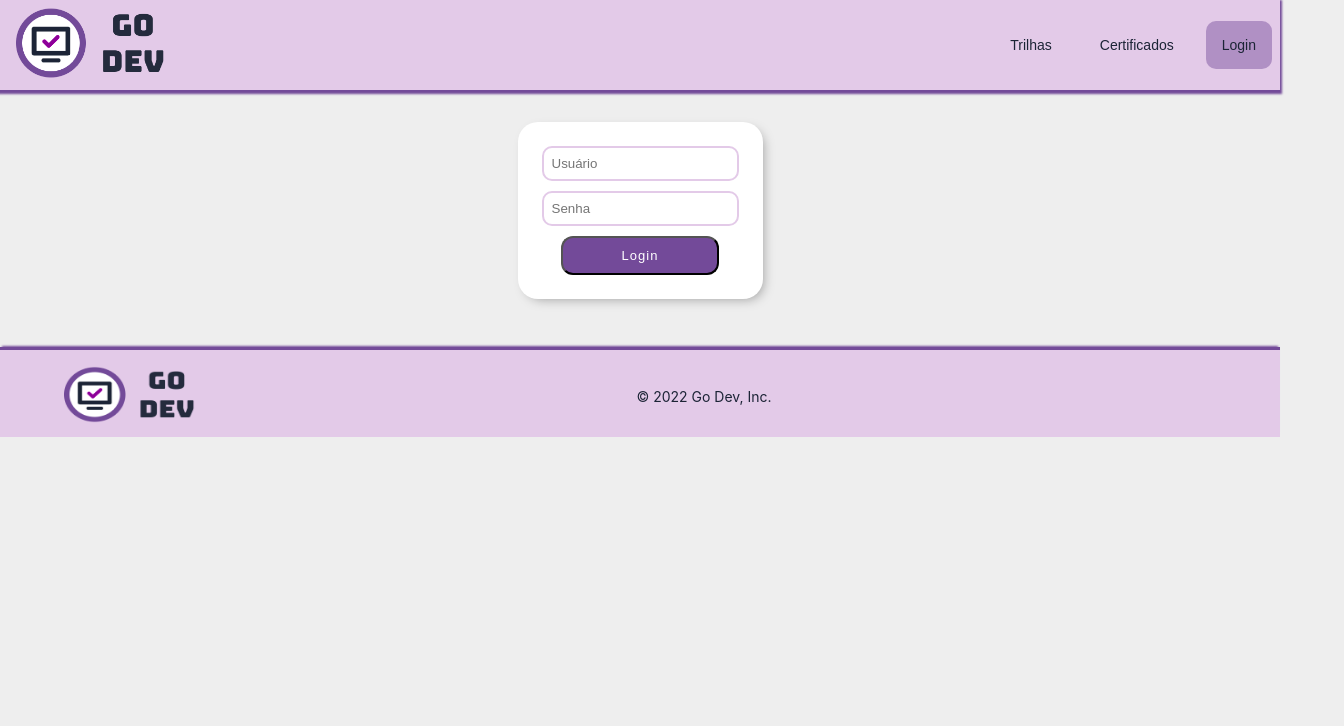
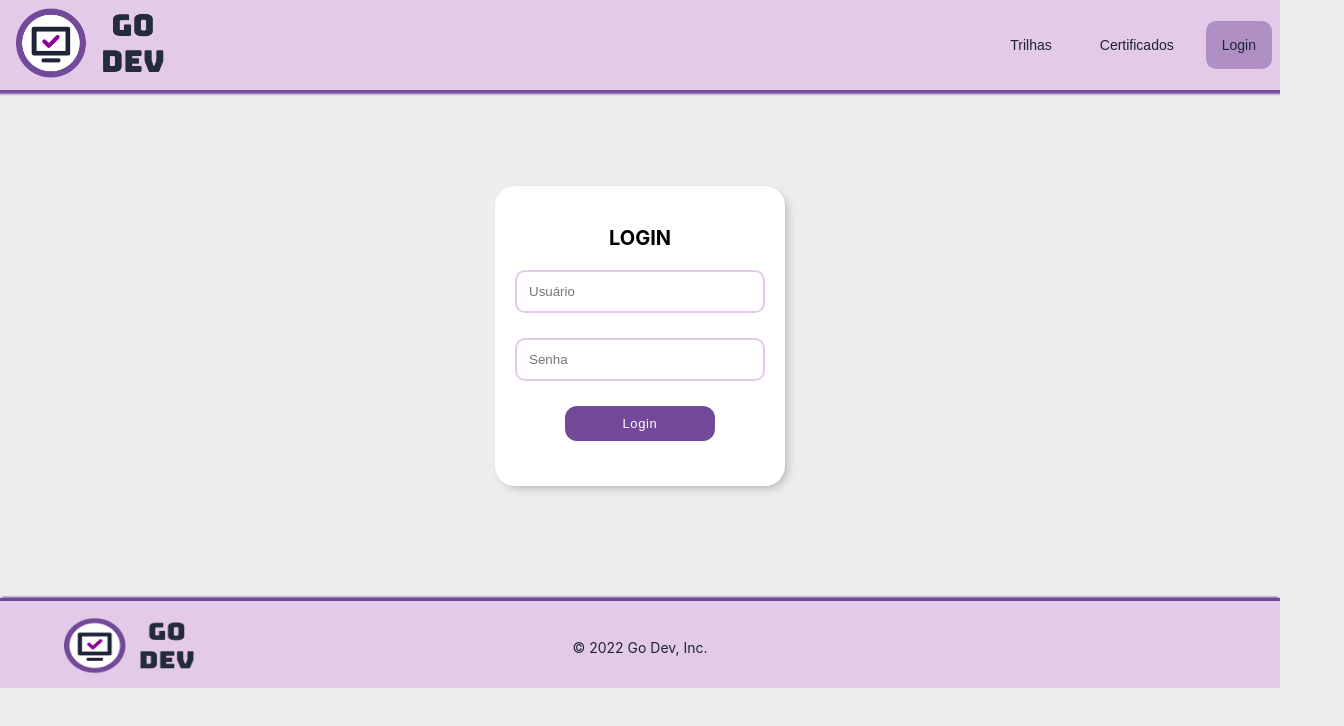
Before and after one commit to gabriela-ogoncalves/go-dev, a React (Create React App) app: page /login in a window 1280 px wide. Shown: the top 726 px of the page, 1344 px wide, since content can reach past the window. Built offline with nearby package versions, Linux system fonts and the light colour scheme; a web font is replaced by a local one.

Commit message:
css adjusts

```diff
--- a/src/components/Banner/index.scss
+++ b/src/components/Banner/index.scss
@@ -85,6 +85,7 @@
                 letter-spacing: 1px;
                 z-index: 1;
                 transition: 300ms ease;
+                font-weight: 500;
 
                 &:hover {
                 &::before {
--- a/src/components/Footer/styles.scss
+++ b/src/components/Footer/styles.scss
@@ -29,7 +29,7 @@
     &__copyright {
       position: absolute;
       bottom: 32px;
-      width: 100%;
+      width: 90%;
       text-align: center;
       color: var(--go-dev-text);
 
--- a/src/components/Login/LoginForm.js
+++ b/src/components/Login/LoginForm.js
@@ -1,6 +1,6 @@
 import { useForm } from 'react-hook-form';
 import { useNavigate } from 'react-router-dom';
-import AuthService from '../../services/Auth.js';
+import AuthService from '../../services/auth.js';
 import './styles.scss';
 
 export default function LoginForm() {
@@ -30,6 +30,7 @@ export default function LoginForm() {
   return (
     <div className='login'>
       <div className='login__form'>
+        <p className='login__title'>LOGIN</p>
         <form onSubmit={e => {
           clearErrors();
           handleSubmit(onSubmit)(e);
@@ -43,14 +44,16 @@ export default function LoginForm() {
               {...register('username', {
                 required: {
                   value: true,
-                  message: 'username required'
+                  message: 'Usuário é um campo obrigatório'
                 },
               })}
             />
           </div>
+          {errors.username &&
             <div className='login__error'>
-            {errors.username && <span role='alert'>{errors.username.message}</span>}
+              <span role='alert'>{errors.username.message}</span>
             </div>
+          }
 
           <div>
             <input
@@ -61,19 +64,24 @@ export default function LoginForm() {
               {...register('password', {
                 required: {
                   value: true,
-                  message: 'password required'
+                  message: 'A senha é obrigatória'
                 },
               })}
             />
           </div>
+          {errors.password &&
             <div className='login__error'>
-            {errors.password && <span role='alert'>{errors.password.message}</span>}
+              <span role='alert'>{errors.password.message}</span>
             </div>
+          }
 
           <button className='login__button' type='submit'>Login</button>
+
+          {errors.login &&
             <div className='login__error'>
-            {errors.login && errors.login.message}
+              errors.login.message
             </div>
+          }
         </form>
       </div>
     </div>
--- a/src/components/Login/styles.scss
+++ b/src/components/Login/styles.scss
@@ -3,12 +3,16 @@
     position: relative;
     width: 100%;
     margin: auto;
-    padding: 1.0rem;
+    padding: 5rem;
     justify-content: space-around;
 
+    &__title {
+        font-weight: 700;
+        font-size: 20px;
+    }
+
     &__form {
-        margin: auto;
-        padding: 1.5rem;
+        padding: 1.25rem;
         background-color: #fff;
         border-radius: 20px;
         box-shadow: var(--box-shadow);
@@ -16,10 +20,11 @@
 
     &__input {
         border-radius: 10px;
-        padding: 0.5rem;
+        padding: 0.75rem;
         border-color: var(--go-dev-background);
         border-style: solid;
-        margin-bottom: 5%;
+        margin-bottom: 10%;
+        min-width: 250px;
 
         &:focus {
             outline: none;
@@ -28,20 +33,28 @@
         }
     }
 
+    &__error {
+        margin-bottom: 10%;
+        color: red;
+        font-weight: 500;
+        letter-spacing: 0.03rem;
+    }
+
     &__button {
         position: relative;
         background: var(--go-dev-border);
         color: #ffffff;
-        width: 80%;
-        min-width: 100px;
-        max-width: 250px;
+        width: 60%;
         display: inline-block;
         padding: 10px;
         border-radius: 12px;
         font-size: 13px;
-        letter-spacing: 1px;
+        border: 0;
+        letter-spacing: 0.04rem;
         z-index: 1;
         transition: 300ms ease;
+        cursor: pointer;
+        margin-bottom: 10%;
 
         &:hover {
             &::before {
```
Lines whose indentation alone changed are shown as unchanged.
